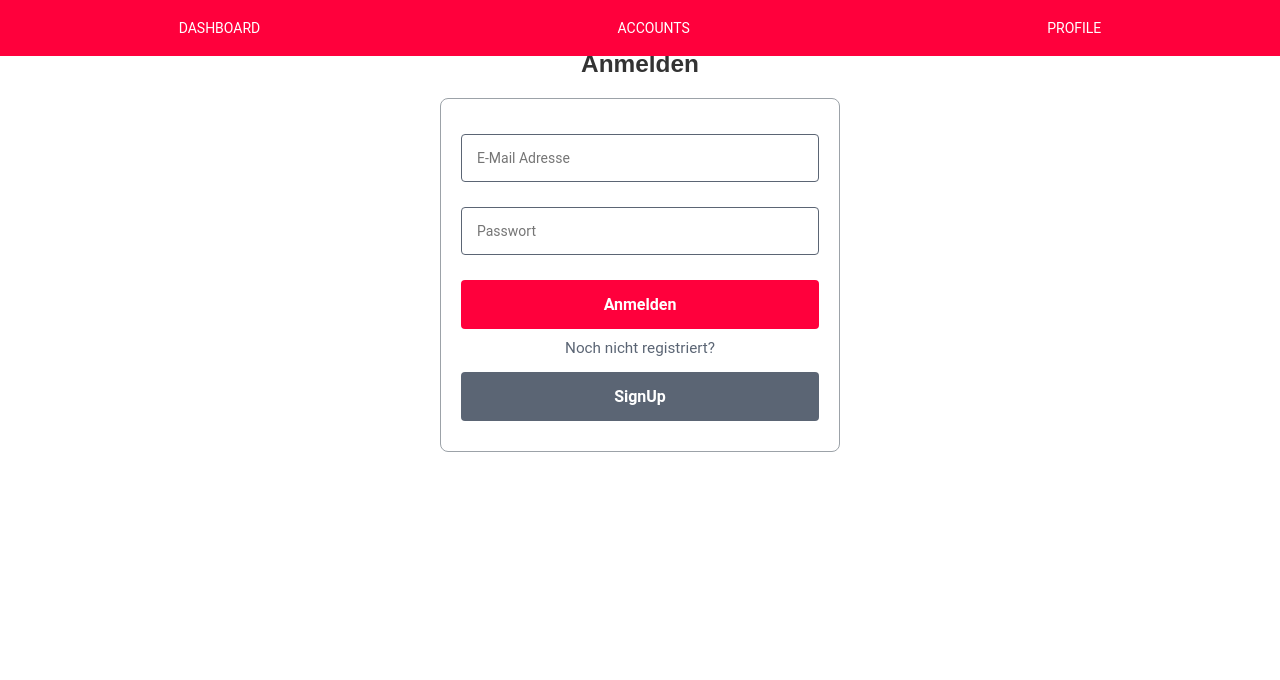
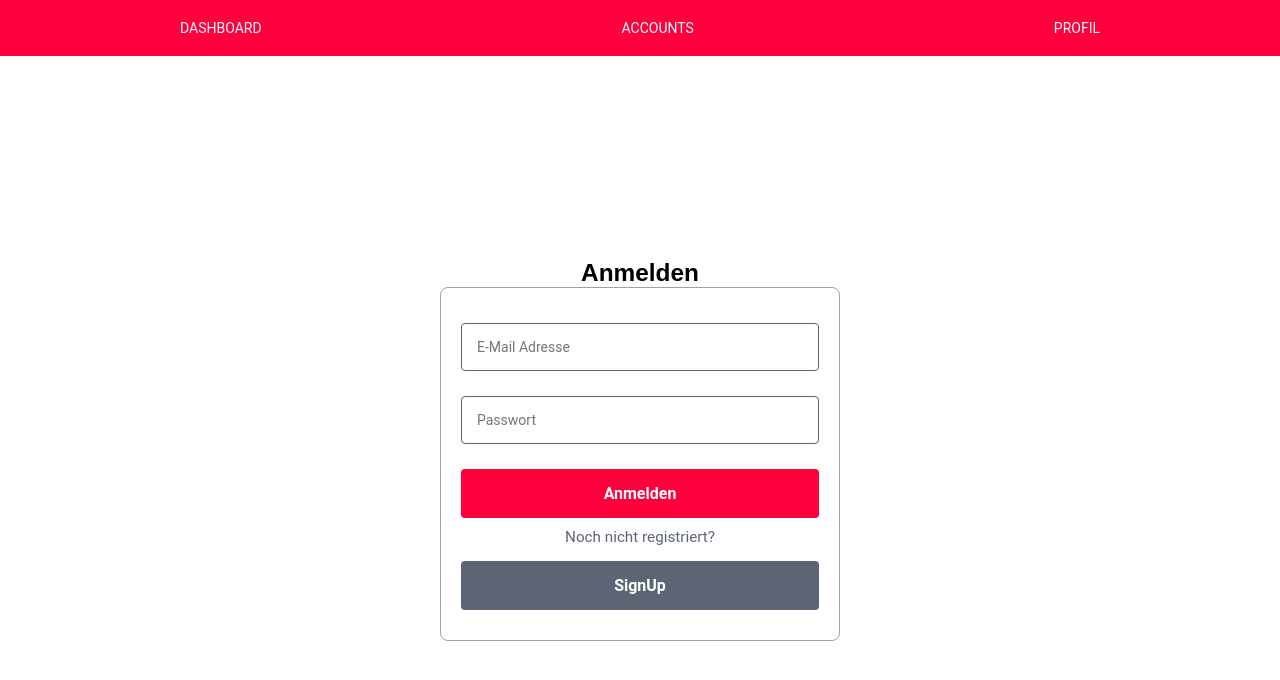
Before and after one commit to BarloGER/Password-Manager, a React (Vite) app in the folder client/: page / in a window 1280 px wide. Shown: the top 680 px of the page. Built offline with nearby package versions, Linux system fonts and the light colour scheme; no server answers.

Commit message:
Client: Added first user profile design, to avoid eye cancer

```diff
--- /dev/null
+++ b/client/src/assets/profile.css
@@ -0,0 +1,48 @@
+.profile-container {
+  display: flex;
+  justify-content: center;
+  align-items: center;
+  height: 100vh;
+}
+
+.profile-box {
+  display: flex;
+  flex-direction: column;
+  width: 90%;
+  max-width: 500px;
+  padding: 20px;
+  text-align: center;
+  box-shadow: 0 4px 8px rgba(0, 0, 0, 0.2);
+  border-radius: 10px;
+}
+
+.profile-box h1 {
+  margin-bottom: 30px;
+  color: var(--main-color);
+}
+
+.profile-box button {
+  background-color: var(--red);
+  color: var(--white);
+  padding: 12px 24px;
+  margin: 10px 0;
+  border: none;
+  border-radius: 4px;
+  cursor: pointer;
+}
+
+.profile-box button:hover {
+  background-color: var(--main-color);
+}
+
+@media (min-width: 768px) {
+  .profile-box {
+    width: 70%;
+  }
+}
+
+@media (min-width: 1024px) {
+  .profile-box {
+    width: 50%;
+  }
+}
--- a/client/src/components/forms/UserProfileForm.jsx
+++ b/client/src/components/forms/UserProfileForm.jsx
@@ -1,3 +1,5 @@
+import "../../assets/profile.css";
+
 const UserProfileForm = ({
   user,
   handleInputChange,
@@ -8,9 +10,11 @@ const UserProfileForm = ({
   setIsEditing,
   editedUser,
 }) => {
-  console.log(user);
   return user ? (
-    <div>
+    <div className="profile-container">
+      {" "}
+      <div className="profile-box">
+        {" "}
         <h1>Willkommen zurück, {user.username}</h1>
         {isEditing ? (
           <form onSubmit={handleEditSubmit}>
@@ -46,14 +50,17 @@ const UserProfileForm = ({
           </form>
         ) : (
           <>
-          <button onClick={() => setIsEditing(true)}>Profil bearbeiten</button>
+            <button onClick={() => setIsEditing(true)}>
+              Profil bearbeiten
+            </button>
             <button onClick={logOut}>Logout</button>
             <button onClick={deleteAccount}>Account löschen</button>
           </>
         )}
       </div>
+    </div>
   ) : (
-    <h1>Loading</h1>
+    <h1>Loading...</h1>
   );
 };
 
--- a/client/src/components/ui/NavBarUI.jsx
+++ b/client/src/components/ui/NavBarUI.jsx
@@ -6,7 +6,7 @@ const NavBarUI = () => {
     <nav className="navbar">
       <NavLink to="/auth/dashboard">Dashboard</NavLink>
       <NavLink to="/auth/accounts">Accounts</NavLink>
-      <NavLink to="/auth/profile">Profile</NavLink>
+      <NavLink to="/auth/profile">Profil</NavLink>
     </nav>
   );
 };
--- a/client/src/features/authentication/assets/auth-forms.css
+++ b/client/src/features/authentication/assets/auth-forms.css
@@ -1,8 +1,14 @@
-/* Mobilgeräte zuerst - Standard-Styles */
+.auth-container {
+  display: flex;
+  flex-direction: column;
+  justify-content: center;
+  align-items: center;
+  height: 100vh;
+}
 
 .auth-title {
-  color: var(--black);
-  margin-bottom: 20px;
+  text-align: center;
+  width: 100%;
 }
 
 .auth-container form {
```
Lines whose indentation alone changed are shown as unchanged.
